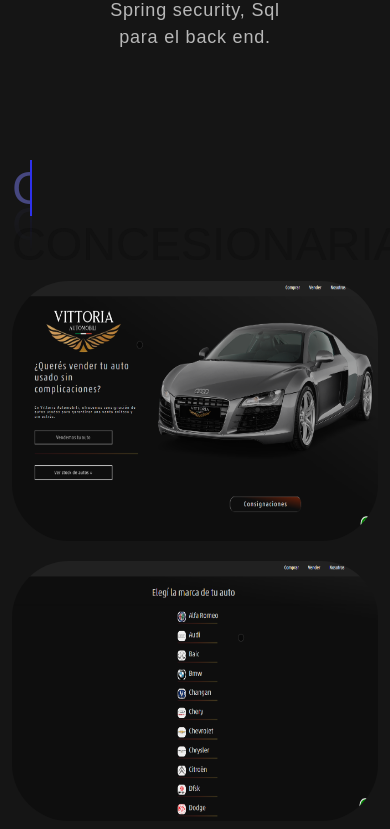
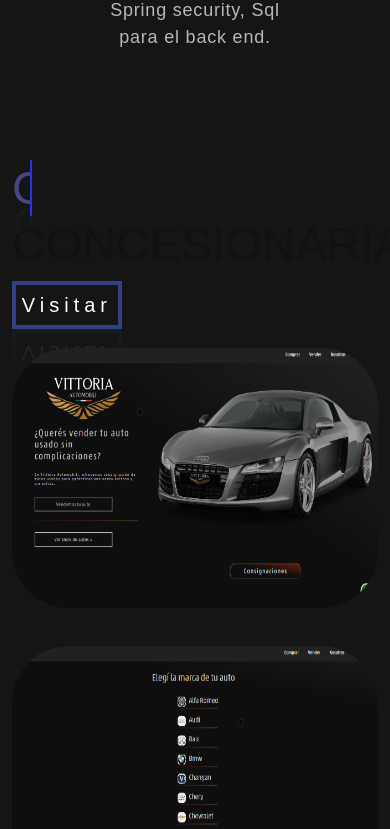
Before and after one commit to francooo32/my-portfolio, a React (Create React App) app: page / in a window 390 px wide. Shown: the part 1940-2769 px from the top of the page. Built offline with nearby package versions, Linux system fonts and the light colour scheme; a web font is replaced by a local one.

Commit message:
Added visitar button with link to vittoria automobily web page

```diff
--- a/src/App.css
+++ b/src/App.css
@@ -707,6 +707,97 @@ nav.navbar .navbar-toggler[aria-expanded="true"] .navbar-toggler-icon {
   position: relative;
   background-color: #151515;
 }
+
+.project div{
+  margin-bottom: 5%;
+}
+
+.project div a {
+  /* height: 5%; */
+  width: 30%;
+  place-content: center;
+  letter-spacing: 5px;
+  font-size: 20px;
+  font-family: 'Proxima Nova', sans-serif;
+  line-height: 2;
+  display: flex;
+  /* position: relative; */
+  bottom: 130px;
+  text-decoration: none;
+  color: #fff;
+  border: 4px solid #324181;
+  -webkit-box-reflect: below 0px linear-gradient(transparent, #0002);
+  transition: 0.5s;
+  transition-delay: 0s;
+}
+
+.project div a:hover{
+  color: #9ce5e8;
+  font-weight: 600;
+  /* text-transform: uppercase; */
+  line-height: 2.5;
+  box-shadow: 0 0 10px #324181,
+  0 0 20px #324181,
+  0 0 40px #324181,
+  0 0 80px #324181,
+  0 0 160px #324181;
+}
+
+.project div a span{
+  position: relative;
+  z-index: 100;
+}
+
+.project div a::before{
+  /* content: ''; */
+  /* position: absolute; */
+  left: -20px;
+  top:50%;
+  transform: translateY(-50%);
+  width: 20px;
+  height: 2px;
+  background: #324181;
+  box-shadow: 5px -8px 0 #324181,
+              5px 8px 0 #324181;
+  transition: width 0.5s, left 0.5s, height 0.5s, box-shadow 0.5s;
+  transition-delay: 1s, 0.5s, 0s, 0s;
+}
+
+.project div a:hover::before{
+  color:#151515;
+  width: 60%;
+  height: 100%;
+  left: -2px;
+  box-shadow: 5px 0 0 #324181,
+              5px 0 0 #324181;
+  transition-delay: 0s, 0s.5, 1s, 1s;
+}
+
+.project div a::after{
+  /* content: ''; */
+  /* position: absolute; */
+  right: -20px;
+  top:50%;
+  transform: translateY(-50%);
+  width: 20px;
+  height: 2px;
+  background: #324181;
+  box-shadow: -5px -8px 0 #324181,
+              -5px 8px 0 #324181;
+  transition: width 0.5s, left 0.5s, height 0.5s, box-shadow 0.5s;
+  transition-delay: 1s, 0.5s, 0s, 0s;
+}
+
+.project div a:hover::after{
+  color:#151515;
+  width: 60%;
+  height: 100%;
+  right: -2px;
+  box-shadow: -5px 0 0 #324181,
+              -5px 0 0 #324181;
+  transition-delay: 0s, 0s.5, 1s, 1s;
+}
+
 .project h1 {
 	font-family: 'Proxima Nova', sans-serif;
   font-weight: 300;
--- a/src/components/Projects.js
+++ b/src/components/Projects.js
@@ -90,6 +90,9 @@ export const Projects = () => {
                   <Tab.Content id="slideInUp" className={isVisible ? "animate__animated animate__slideInUp" : ""}>
                       <Row>
                         <h1 data-text="Concesionaria">Concesionaria</h1>
+                        <div>
+                          <a href="https://vittoria-automobili.netlify.app/" target="_blank"><span>Visitar</span></a>
+                        </div>
                         {
                           VITTORI_PROJECTS.map((project, index) => {
                             return (
```
